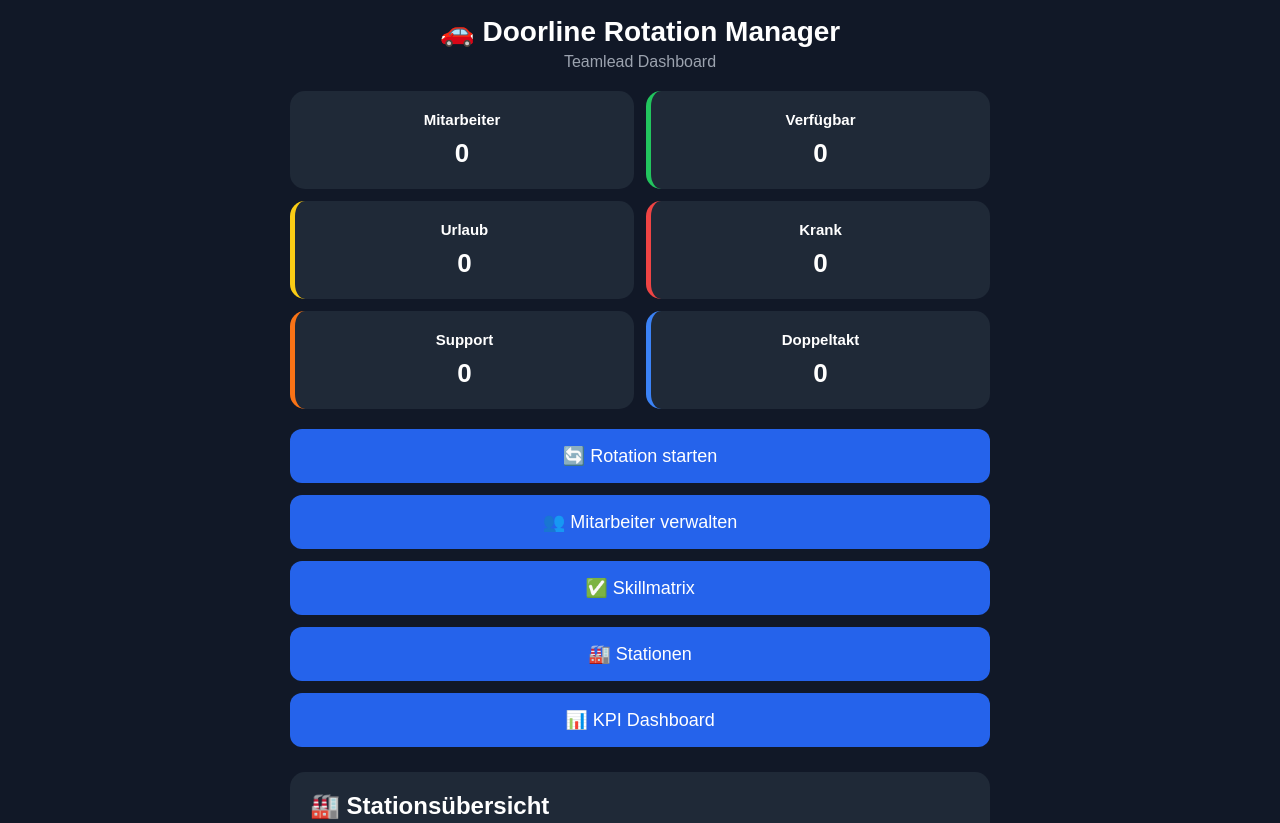
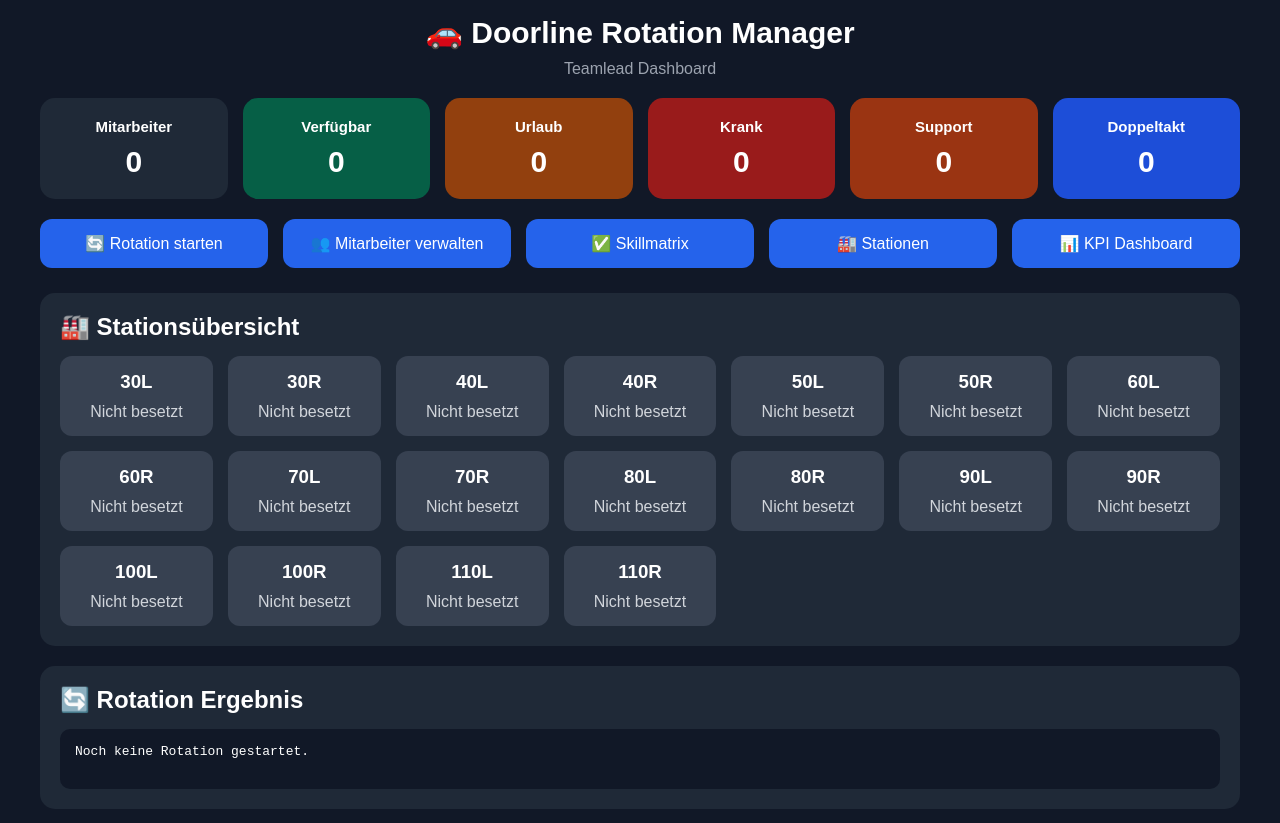
Before and after one commit to Karadeniz87/doorline-rotation-manager, a plain HTML site: page frontend/index.html in a window 1280 px wide. Shown: the top 823 px of the page. Drawn offline with Linux system fonts and the light colour scheme; no server answers.

Commit message:
Update style.css

```diff
--- a/frontend/style.css
+++ b/frontend/style.css
@@ -1,126 +1,172 @@
-* {
-    margin: 0;
-    padding: 0;
-    box-sizing: border-box;
+*{
+    margin:0;
+    padding:0;
+    box-sizing:border-box;
 }
 
-body {
-    background: #111827;
-    color: white;
-    font-family: Arial, sans-serif;
-    padding: 15px;
+body{
+    font-family:Arial, sans-serif;
+    background:#111827;
+    color:white;
+    padding:15px;
 }
 
-.container {
-    max-width: 700px;
-    margin: auto;
+.container{
+    max-width:1200px;
+    margin:auto;
 }
 
-header {
-    text-align: center;
-    margin-bottom: 20px;
+.header{
+    text-align:center;
+    margin-bottom:20px;
 }
 
-header h1 {
-    font-size: 28px;
-    margin-bottom: 5px;
+.header h1{
+    font-size:30px;
+    margin-bottom:10px;
 }
 
-header p {
-    color: #9ca3af;
+.header p{
+    color:#9ca3af;
 }
 
-.cards {
-    display: grid;
-    grid-template-columns: repeat(2, 1fr);
-    gap: 12px;
-    margin-bottom: 20px;
+.cards{
+    display:grid;
+    grid-template-columns:repeat(auto-fit,minmax(140px,1fr));
+    gap:15px;
+    margin-bottom:20px;
 }
 
-.card {
-    background: #1f2937;
-    border-radius: 15px;
-    padding: 20px;
-    text-align: center;
+.card{
+    background:#1f2937;
+    border-radius:15px;
+    padding:20px;
+    text-align:center;
 }
 
-.card h3 {
-    font-size: 15px;
-    margin-bottom: 10px;
+.card h3{
+    font-size:15px;
+    margin-bottom:10px;
 }
 
-.card p {
-    font-size: 26px;
-    font-weight: bold;
+.card p{
+    font-size:30px;
+    font-weight:bold;
 }
 
-.green {
-    border-left: 5px solid #22c55e;
+.green{
+    background:#065f46;
 }
 
-.yellow {
-    border-left: 5px solid #facc15;
+.yellow{
+    background:#92400e;
 }
 
-.red {
-    border-left: 5px solid #ef4444;
+.red{
+    background:#991b1b;
 }
 
-.orange {
-    border-left: 5px solid #f97316;
+.orange{
+    background:#9a3412;
 }
 
-.blue {
-    border-left: 5px solid #3b82f6;
+.blue{
+    background:#1d4ed8;
 }
 
-.actions {
-    display: flex;
-    flex-direction: column;
-    gap: 12px;
-    margin-bottom: 25px;
+.actions{
+    display:grid;
+    grid-template-columns:repeat(auto-fit,minmax(200px,1fr));
+    gap:15px;
+    margin-bottom:25px;
 }
 
-button {
-    background: #2563eb;
-    color: white;
-    border: none;
-    border-radius: 12px;
-    padding: 16px;
-    font-size: 18px;
-    cursor: pointer;
+button{
+    border:none;
+    border-radius:12px;
+    padding:15px;
+    background:#2563eb;
+    color:white;
+    font-size:16px;
+    cursor:pointer;
+    transition:0.3s;
 }
 
-button:hover {
-    opacity: 0.9;
+button:hover{
+    transform:scale(1.03);
 }
 
-.section {
-    background: #1f2937;
-    padding: 20px;
-    border-radius: 15px;
-    margin-bottom: 20px;
+.section{
+    background:#1f2937;
+    border-radius:15px;
+    padding:20px;
+    margin-bottom:20px;
 }
 
-.section h2 {
-    margin-bottom: 15px;
+.section h2{
+    margin-bottom:15px;
 }
 
-.station {
-    background: #374151;
-    padding: 15px;
-    border-radius: 10px;
-    margin-bottom: 10px;
+#stations_container{
+    display:grid;
+    grid-template-columns:repeat(auto-fit,minmax(150px,1fr));
+    gap:15px;
 }
 
-.station h3 {
-    margin-bottom: 5px;
+.station{
+    background:#374151;
+    border-radius:12px;
+    padding:15px;
+    text-align:center;
 }
 
-#rotation_result {
-    white-space: pre-wrap;
-    overflow-x: auto;
-    background: #111827;
-    padding: 15px;
-    border-radius: 10px;
+.station h3{
+    margin-bottom:10px;
 }
+
+.station p{
+    color:#d1d5db;
+}
+
+pre{
+    background:#111827;
+    padding:15px;
+    border-radius:10px;
+    overflow:auto;
+}
+
+.skills-grid{
+    display:grid;
+    grid-template-columns:repeat(auto-fit,minmax(90px,1fr));
+    gap:10px;
+    margin-top:15px;
+}
+
+.skill-item{
+    display:flex;
+    align-items:center;
+    gap:8px;
+    background:#374151;
+    padding:10px;
+    border-radius:10px;
+}
+
+.skill-item input{
+    width:20px;
+    height:20px;
+}
+
+@media(max-width:768px){
+
+    .cards{
+        grid-template-columns:repeat(2,1fr);
+    }
+
+    .actions{
+        grid-template-columns:1fr;
+    }
+
+    #stations_container{
+        grid-template-columns:repeat(2,1fr);
+    }
+}
```
